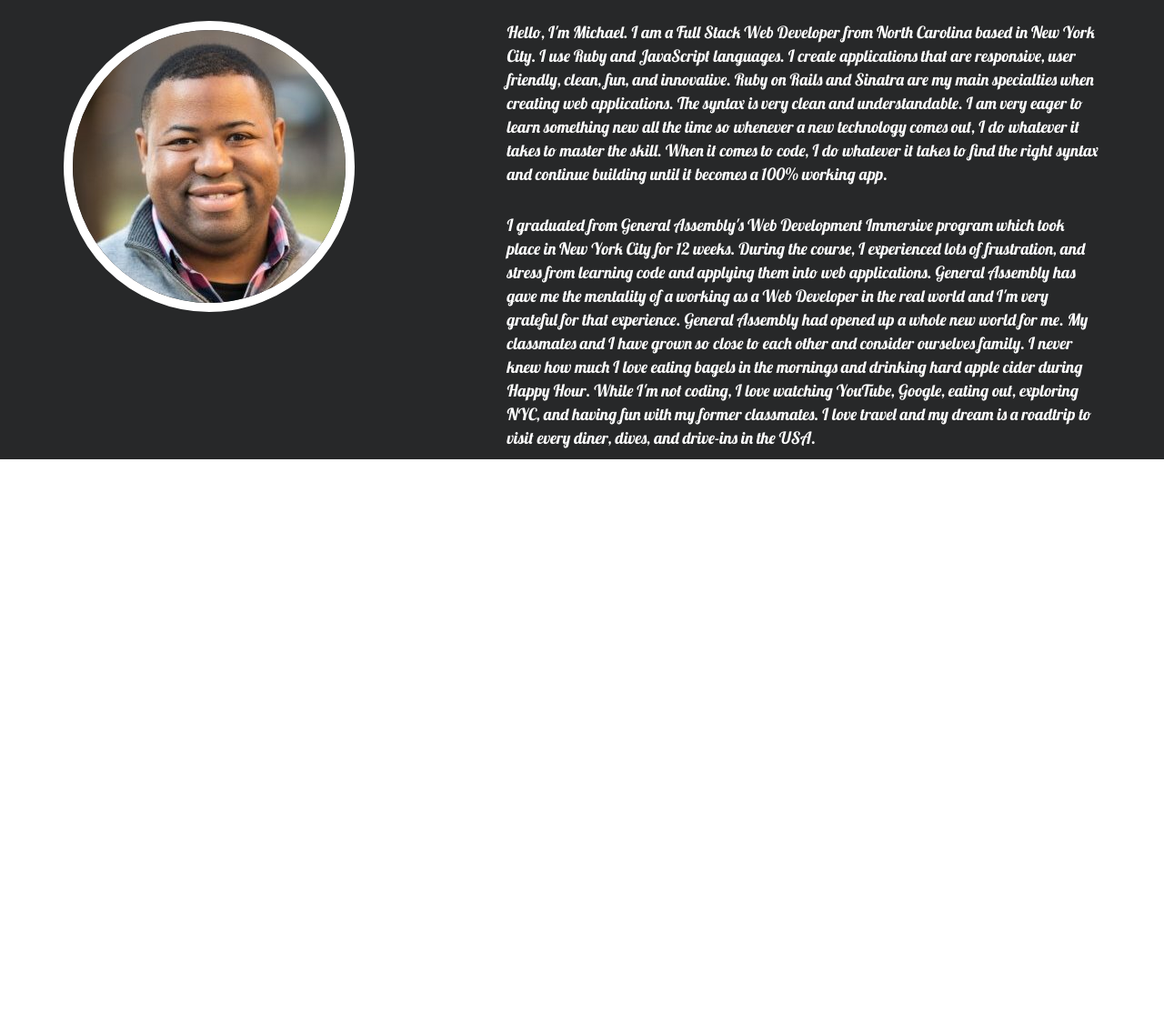
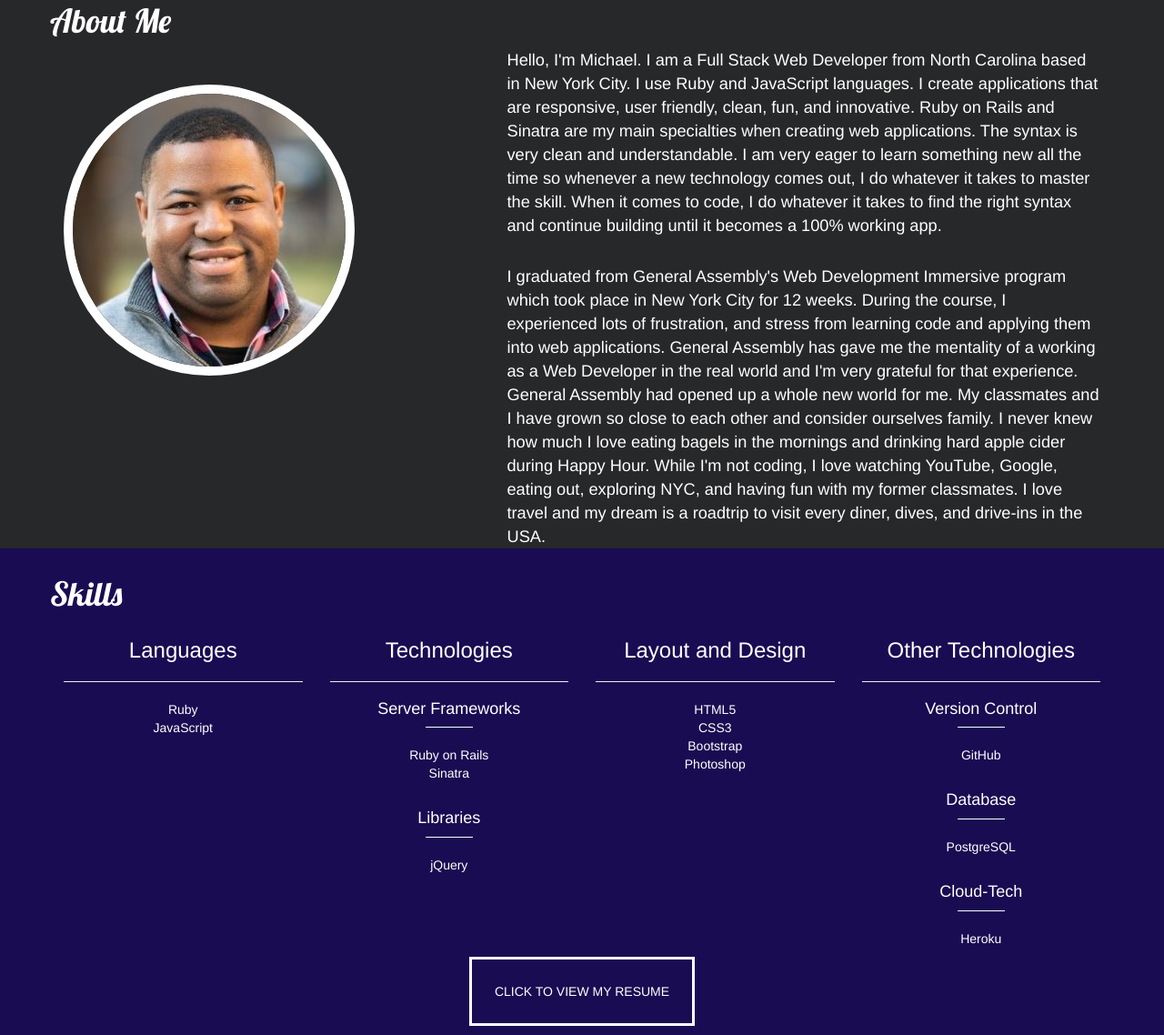
Before and after one commit to MJStokes86/Portfolio-Site-II, a plain HTML site: page index.html in a window 1280 px wide. Shown: the part 817-1955 px from the top of the page at 91% size. Before the commit the page ends 1322 px from the top, so only its background shows below. Drawn offline with nearby package versions, Linux system fonts and the light colour scheme.

Commit message:
Completed Skills Section

```diff
--- a/index.html
+++ b/index.html
@@ -36,14 +36,14 @@
 		<div class="row">
 			<div class="col-md-12">
 				<div class="row about-me">
+				<h1 class='section-title'>About Me</h1>
 				<div class="col-md-5">
 				<br>
 				<br>
 					<img src="profile-pic.jpg" alt="" class="img-circle">
 				</div>
 				<div class="col-md-7">
-				<br>
-				<br>
+
 				<p class='about-content'>Hello, I'm Michael. I am a Full Stack Web Developer from North Carolina based in New York City. I use Ruby and JavaScript languages. I create applications that are responsive, user friendly, clean, fun, and innovative. Ruby on Rails and Sinatra are my main specialties when creating web applications. The syntax is very clean and understandable. I am very eager to learn something new all the time so whenever a new technology comes out, I do whatever it takes to master the skill. When it comes to code, I do whatever it takes to find the right syntax and continue building until it becomes a 100% working app.</p>
 				<br>
 				<p class='about-content'>I graduated from General Assembly's Web Development Immersive program which took place in New York City for 12 weeks. During the course, I experienced lots of frustration, and stress from learning code and applying them into web applications. General Assembly has gave me the mentality of a working as a Web Developer in the real world and I'm very grateful for that experience. General Assembly had opened up a whole new world for me. My classmates and I have grown so close to each other and consider ourselves family. I never knew how much I love eating bagels in the mornings and drinking hard apple cider during Happy Hour.
@@ -59,9 +59,133 @@
 
 	</div>
 </div>
+<!--About Me Ends-->
+
+<!--Skil1s Start-->
+<div class="skills-content">
+<div id="skills">
+	<div class="container">
+		<div class="row">
+			<div class="col-md-12">
+				<div class="row skills">
+					<h1 class='section-title'>Skills</h1>
+					<div class="col-md-3">
+						<h3>Languages</h3>
+						<hr>
+						<ul>
+							<li>Ruby</li>
+							<li>JavaScript</li>
+						</ul>
+					</div>
+					<div class="col-md-3">
+					<h3>Technologies</h3>
+					<hr>
+						<ul>
+							<h4>Server Frameworks</h4>
+
+
+						<center>
+						<div class="skill-bar">
+						<span style='width:20%'></span>
+						</div>
+						</center>
+
+						<br>
+
+
+							<li>Ruby on Rails</li>
+							<li>Sinatra</li>
+							<br>
+							<h4>Libraries</h4>
+
+
+						<center>
+						<div class="skill-bar">
+						<span style='width:20%'></span>
+						</div>
+						</center>
+
+						<br>
+
+							<li>jQuery</li>
+
+						</ul>
+
+					</div>
+					<div class="col-md-3">
+						<h3>Layout and Design</h3>
+						<hr>
+						<ul>
+							<li>HTML5</li>
+							<li>CSS3</li>
+							<li>Bootstrap</li>
+							<li>Photoshop</li>
+						</ul>
+					</div>
+					<div class="col-md-3">
+					<h3>Other Technologies</h3>
+					<hr>
+						<ul>
+						<h4>Version Control</h4>
+
+						<center>
+						<div class="skill-bar">
+						<span style='width:20%'></span>
+						</div>
+						</center>
+
+						<br>
+
+						<li>GitHub</li>
+
+						<br>
+
+						<h4>Database</h4>
+
+
+						<center>
+						<div class="skill-bar">
+						<span style='width:20%'></span>
+						</div>
+						</center>
+
+						<br>
+
+						<li>PostgreSQL</li>
+
+						<br>
+
+						<h4>Cloud-Tech</h4>
+
+						<center>
+						<div class="skill-bar">
+						<span style='width:20%;'></span>
+						</div>
+						</center>
+
+
+						<br>
+
+						<li>Heroku</li>
+						</ul>
+					</div>
+					<center>
+					<p id='resume-button'>CLICK TO VIEW MY RESUME</p>
+					</center>
+				</div>
+			</div>
+		</div>
+	</div>
+</div>
 
 </div>
+<!--Skills Ends-->
+
+
+
 </body>
+
 <script src='//code.jquery.com/jquery-1.11.3.min.js'></script>
+<script src='main.js' type='text/javascript'></script>
 <script src='/bootstrap-3.3.5-dist/js/bootstrap.min.js'></script>
 </html>
--- /dev/null
+++ b/public/main.js
@@ -0,0 +1,7 @@
+$(document).ready(function(){
+
+
+	$('#resume-button').click(function(){
+		window.location.href = ('Michael_J_Stokes_Resume.pdf')
+	})
+});
--- a/public/style.css
+++ b/public/style.css
@@ -8,7 +8,7 @@
 }
 
 header {
-	background-image:url('ny563.jpg');
+	background-image:url('http://www.imagebase.net/var/albums/City-88911873/NYC%20125%20copy.jpg');
 	height:100vh;
 	background-size: cover;
 	background-position:center;
@@ -45,6 +45,11 @@ header {
 	display:inline-block;
 }
 
+.section-title {
+	font-family: Lobster , sans-serif;
+	color: #fff;
+}
+
 .list-group {
 	position: absolute;
 	top:0;
@@ -67,12 +72,51 @@ header {
 
 }
 
+
 .about-content {
 	color: #fff;
-	font-family: 'Lobster', cursive;
+	font-family: 'Arimo', sans-serif;
 	font-size: 1.3em;
 }
 
 .img-circle {
 	border: solid #fff 10px;
 }
+
+.col-md-3 {
+	text-align: center;
+}
+
+.col-md-3 li {
+	list-style: none;
+}
+
+#resume-button {
+	border: solid #fff;
+	padding: 25px;
+	display: inline-block;
+
+}
+#resume-button:hover {
+	background-color:#fff;
+	color: #1A0c52;
+	cursor:pointer;
+	-webkit-transition: background 0.5s linear;
+     -moz-transition: background 0.5s linear;
+     -ms-transition: background 0.5s linear;
+     -o-transition: background 0.5s linear;
+     transition: background 0.5s linear;
+}
+
+.skills-content {
+	background-color: #1A0C52;
+	margin-top: -10px;
+	color: #fff;
+}
+
+.skill-bar span{
+	display: table;
+	height: 1px;
+	background-color: #fff;
+
+}
```
Also changed, not shown: 1 other file.
